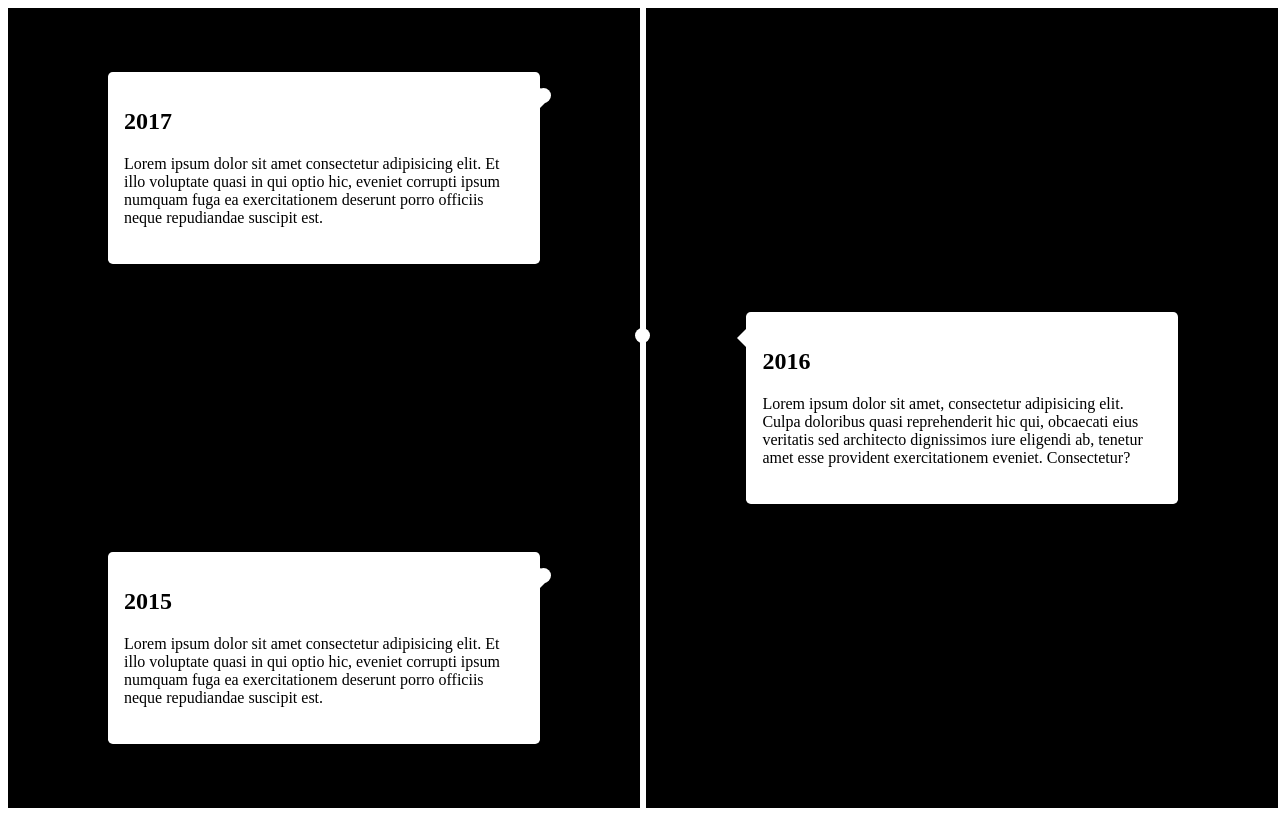
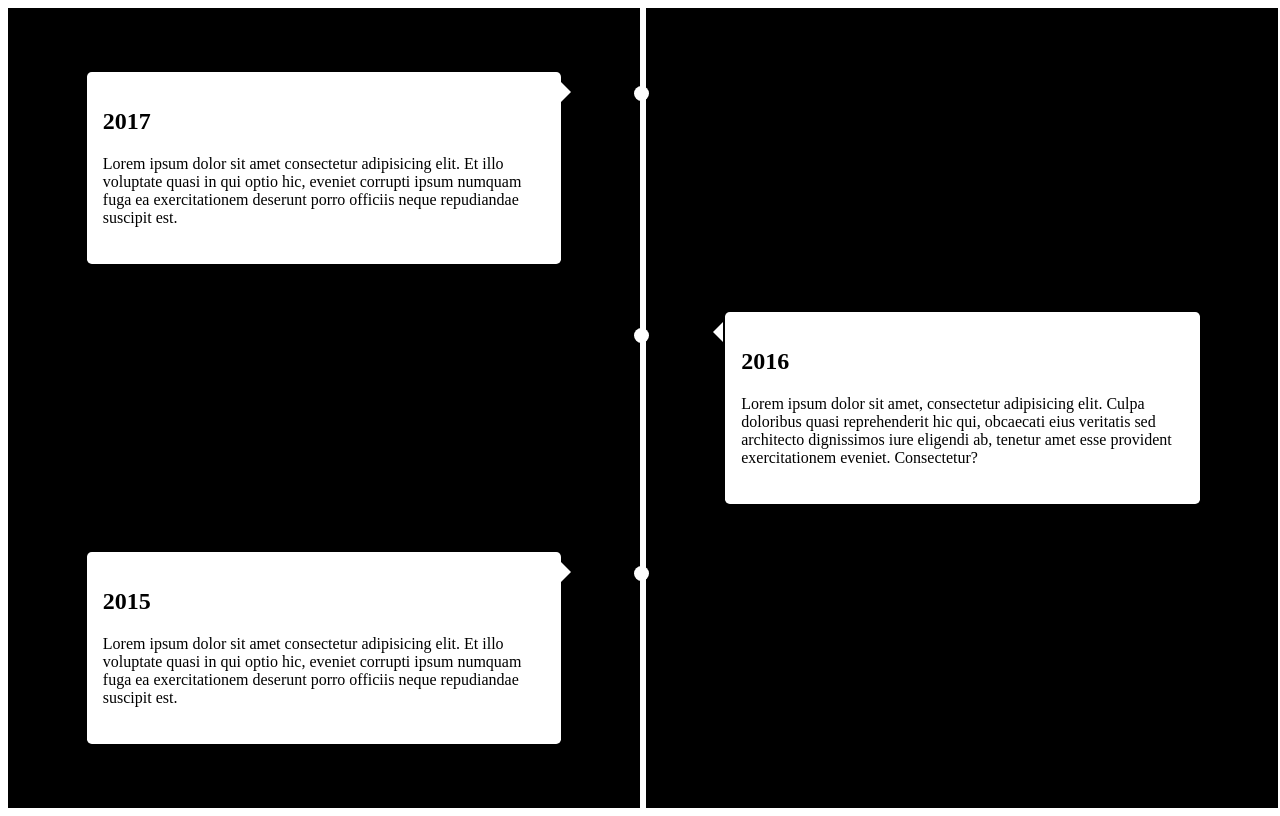
Before and after one commit to dadafei0000/homework4, a plain HTML site: page index.html in a window 1280 px wide. Drawn offline with Linux system fonts and the light colour scheme.

Commit message:
Update index.html

```diff
--- a/index.html
+++ b/index.html
@@ -4,7 +4,7 @@
 <head>
   <meta charset="utf-8">
   <meta name="viewport" content="width=device-width">
-    <link rel="stylesheet" type="text/css" href="timeline1.css">
+    <link rel="stylesheet" type="text/css" href="timeline2.css">
     </head>
     <body>
 <div class="container">
```
